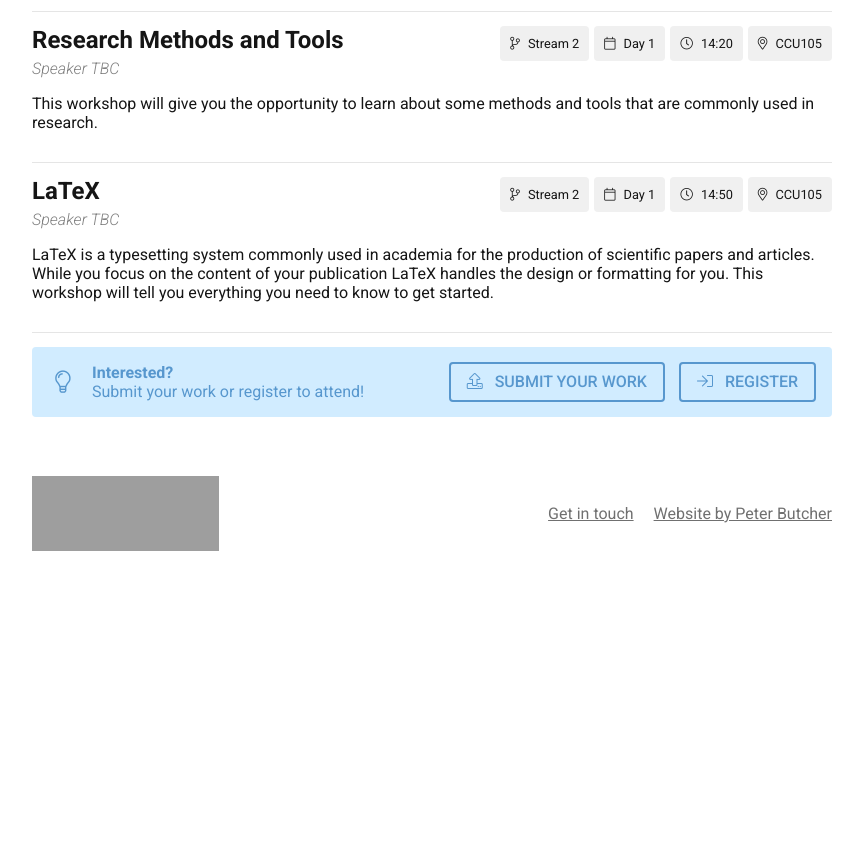
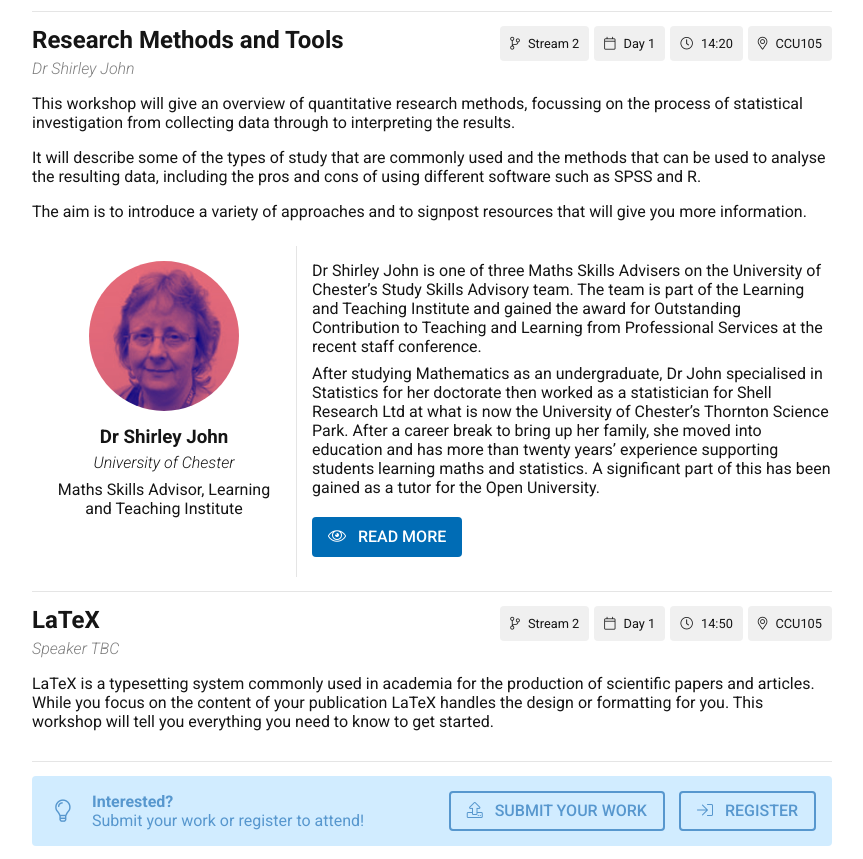
Before and after one commit to PButcher/uoc-ieee-symposium-website-2018, a website: page static/workshops/index.html in a window 1280 px wide. Shown: the part 1666-2525 px from the top of the page, without its empty margins (208-1071 px from the left). Before the commit the page ends 2242 px from the top, so only its background shows below. Drawn offline with nearby package versions, Linux system fonts and the light colour scheme; files that its build step writes are made by us from their sources; grey boxes are pictures that could not be loaded.

Commit message:
Adds workshop and speaker bios

```diff
--- a/static/workshops/index.html
+++ b/static/workshops/index.html
@@ -150,7 +150,7 @@
         <section>
           <div class="section__title">
             <h2>Research Methods and Tools</h2>
-            <p>Speaker TBC</p>
+            <p>Dr Shirley John</p>
             <div class="section__title-tidbits">
               <span><i class="fal fa-code-branch"></i>Stream 2</span>
               <span><i class="fal fa-calendar"></i>Day 1</span>
@@ -158,7 +158,23 @@
               <span><i class="fal fa-map-marker-alt"></i>CCU105</span>
             </div>
           </div>
-          <p>This workshop will give you the opportunity to learn about some methods and tools that are commonly used in research.</p>
+          <p>This workshop will give an overview of quantitative research methods, focussing on the process of statistical investigation from collecting data through to interpreting the results.</p>
+          <p>It will describe some of the types of study that are commonly used and the methods that can be used to analyse the resulting data, including the pros and cons of using different software such as SPSS and R.</p>
+          <p>The aim is to introduce a variety of approaches and to signpost resources that will give you more information.</p>
+          <div class="section__grid">
+            <div class="grid__cell-4">
+              <img src="../assets/img/people/shirley-d.jpg">
+              <h3>Dr Shirley John</h3>
+              <h4>University of Chester</h4>
+              <p>Maths Skills Advisor, Learning and Teaching Institute</p>
+            </div>
+            <div class="grid__cell-8">
+              <p>Dr Shirley John is one of three Maths Skills Advisers on the University of Chester’s Study Skills Advisory team. The team is part of the Learning and Teaching Institute and gained the award for Outstanding Contribution to Teaching and Learning from Professional Services at the recent staff conference.</p>
+
+              <p>After studying Mathematics as an undergraduate, Dr John specialised in Statistics for her doctorate then worked as a statistician for Shell Research Ltd at what is now the University of Chester’s Thornton Science Park. After a career break to bring up her family, she moved into education and has more than twenty years’ experience supporting students learning maths and statistics. A significant part of this has been gained as a tutor for the Open University.</p>
+              <a href="../speakers#2" class="button button__blue"><i class="fal fa-eye"></i> Read more</a>
+            </div>
+          </div>
         </section>
         <a name="4"></a>
         <section>
```
Also changed, not shown: static/speakers/index.html (+13 -0 lines).
